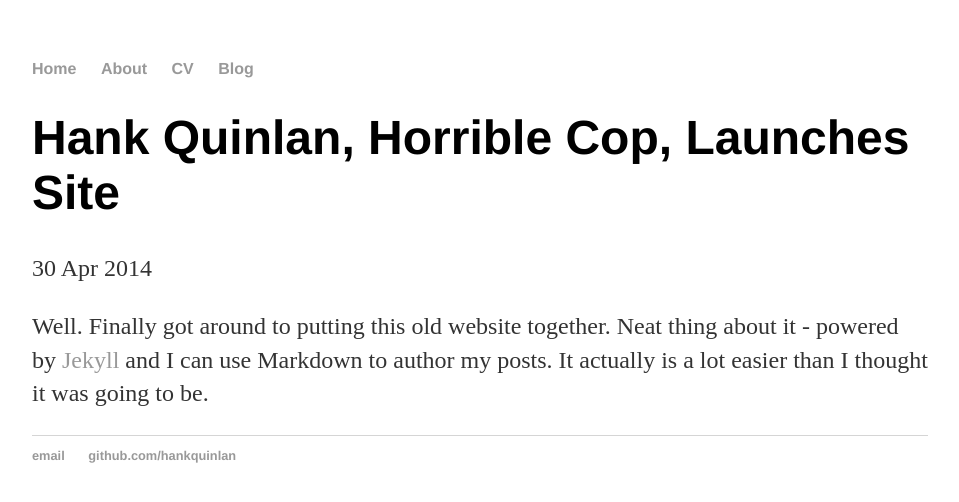
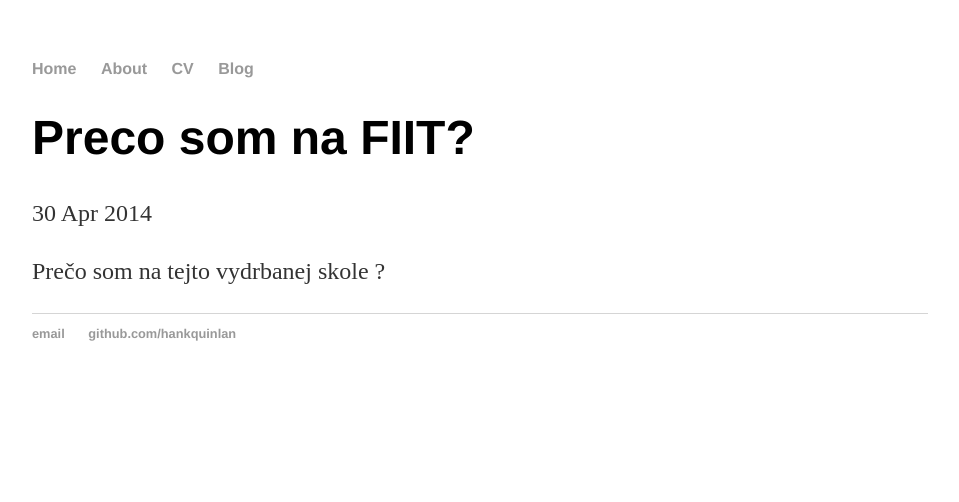
Before and after one commit to mg-24/peterzajac39.github.io, a Jekyll site: the page built from _posts/2014-04-30-hank-quinlan-site-launched.md, in a window 1280 px wide. Shown: the top 502 px of the page, without its empty margins (160-1119 px from the left). Built offline with Jekyll 4.4.1, drawn with Linux system fonts in a browser that asks for light colours.

Commit message:
Zmena titulu

```diff
--- a/_posts/2014-04-30-hank-quinlan-site-launched.md
+++ b/_posts/2014-04-30-hank-quinlan-site-launched.md
@@ -1,8 +1,7 @@
 ---
 layout: post
-title: "Hank Quinlan, Horrible Cop, Launches Site"
+title: "Preco som na FIIT?"
 date: 2014-04-30
 ---
 
-Well. Finally got around to putting this old website together. Neat thing about it - powered by [Jekyll](http://jekyllrb.com) and I can use Markdown to author my posts.
-It actually is a lot easier than I thought it was going to be.
+Prečo som na tejto vydrbanej skole ?
```
